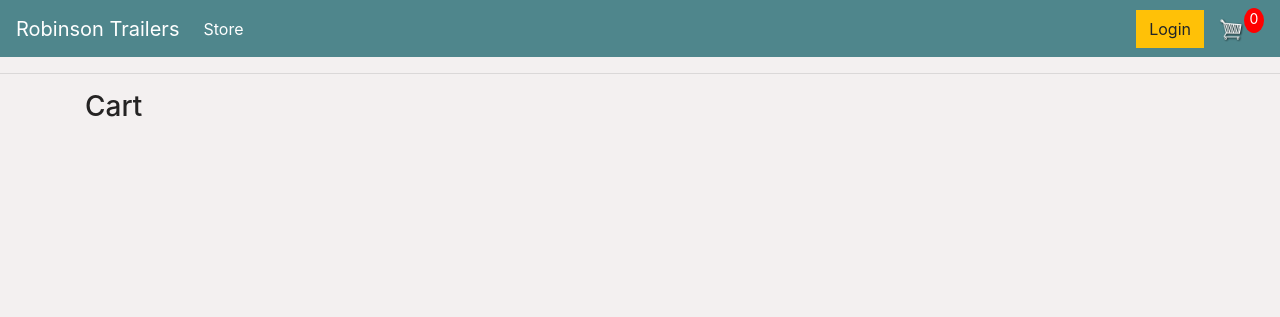
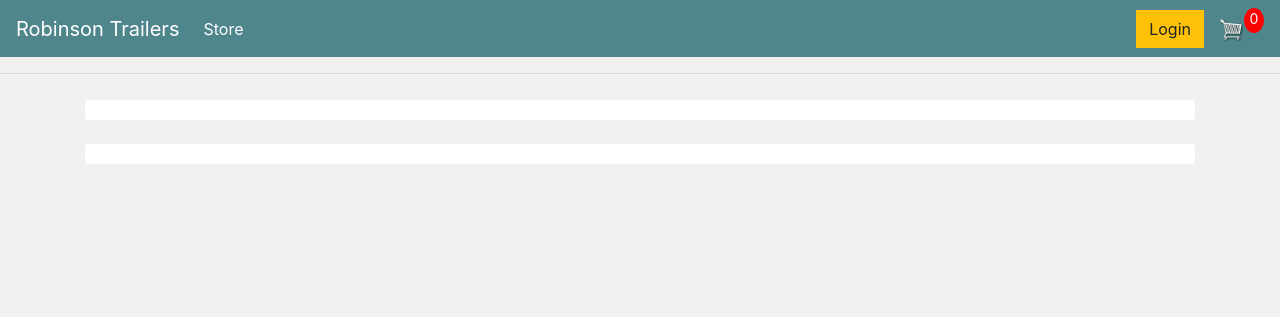
Before and after one commit to FabrizioAdi/Robinson-Trailers-Store-P5v1.1, a Django app: page /cart/ in a window 1280 px wide. Shown: the top 317 px of the page. Run offline with Django 3.2, Linux system fonts and the light colour scheme; some libraries are stand-ins or nearby versions.

Commit message:
Add div in cart.html

```diff
--- a/store/templates/store/cart.html
+++ b/store/templates/store/cart.html
@@ -2,5 +2,16 @@
 {% load static %}
 {% block content %}
 
-<h3>Cart</h3>
+<div class="row">
+    <div class="col-lg-12">
+        <div class="box-element">
+        </div>
+
+            <br>
+            <div class="box-element">
+            </div>
+    </div>
+</div>
+
+
 {% endblock content %}
```
Also changed, not shown: robinson_trailers/static/images/arrow-down.png (added), robinson_trailers/static/images/arrow-up.png (added).
